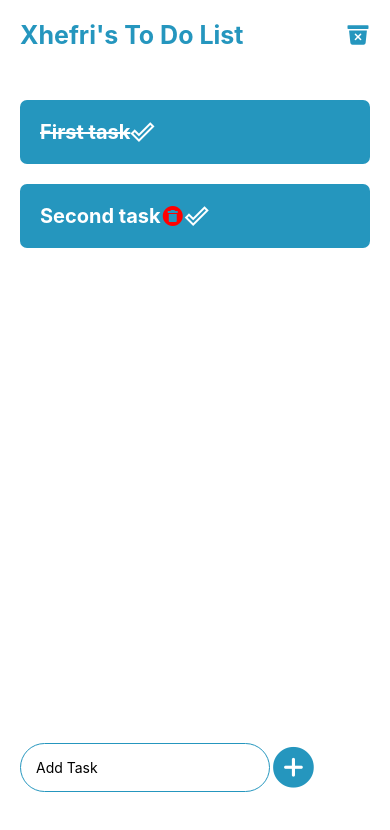
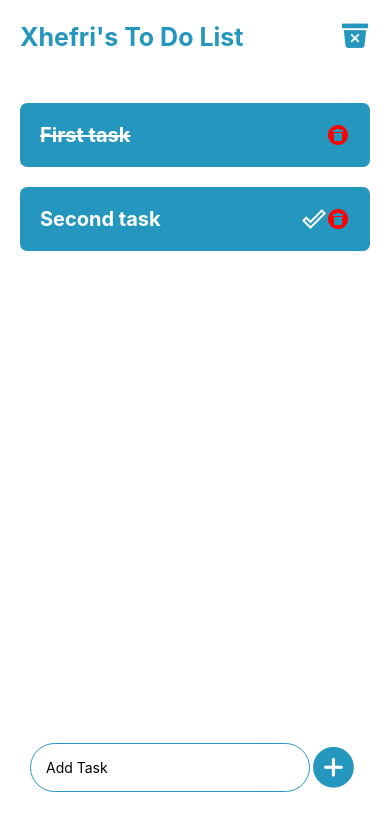
Before and after one commit to xhefribala/ReactNative_ToDoFirebase_App, a React Native app: screen / in a window 390 px wide. Shown: the top 830 px of the page. Built offline with nearby package versions, Linux system fonts and the light colour scheme.

Commit message:
add/delete/mark tasks

```diff
--- a/App.js
+++ b/App.js
@@ -1,5 +1,5 @@
 import React from 'react';
-import { SafeAreaView, StyleSheet, Text, TextInput, TouchableOpacity, View, FlatList } from 'react-native';
+import { SafeAreaView, StyleSheet, Text, TextInput, TouchableOpacity, View, FlatList, Alert } from 'react-native';
 import { Ionicons } from '@expo/vector-icons';
 import { MaterialIcons } from '@expo/vector-icons';
 import { MaterialCommunityIcons } from '@expo/vector-icons';
@@ -7,7 +7,7 @@ import { MaterialCommunityIcons } from '@expo/vector-icons';
 
 
 const App = () => {
-  //hold text input, by default it will be an empty string
+  //hold text input, by default it will be an empty string by default
   const [textInput, setTextInput] = React.useState('');
   const [tasks, setTasks] = React.useState([
     { id: 1, task: 'First task', completed: true },
@@ -19,7 +19,7 @@ const App = () => {
     return (
       //this view will hold the task list
       <View style={styles.listItem}>
-        <View>
+        <View style={{ flex: 1 }}>
           <Text style={{
             fontWeight: '700', fontSize: 20, color: colours.white,
             textDecorationLine: tasks?.completed ? 'line-through' : 'none'
@@ -29,11 +29,15 @@ const App = () => {
         </View>
         {
           //check if the task is not completed
-          !tasks?.completed && <TouchableOpacity>
-            <MaterialCommunityIcons name="delete-circle" size={24} color="red" />
+          //<MaterialCommunityIcons name="delete-circle" size={24} color="red" />
+          !tasks?.completed &&
+          <TouchableOpacity onPress={() => taskCompleted(tasks?.id)}>
+            <MaterialIcons name="done-outline" size={24} color="white" />
           </TouchableOpacity>
         }
-        <TouchableOpacity><MaterialIcons name="done-outline" size={24} color="white" /></TouchableOpacity>
+        <TouchableOpacity onPress={() => deleteTask(tasks?.id)}>
+          <MaterialCommunityIcons name="delete-circle" size={24} color="red" />
+        </TouchableOpacity>
       </View>
 
     );
@@ -41,22 +45,64 @@ const App = () => {
 
   //add task
   const addTask = () => {
-    console.log(textInput);
-    const newTask = {
-      //generate a random ID for the newTask
-      id: Math.random(),
-      task: textInput,
-      completed: false,
-    };
-    setTasks([...tasks, addTask]);
+    //if textInput is empty throw an error
+    if (textInput == "") {
+      Alert.alert("Attention", "Please input your task")
+    } else {
+      const newTask = {
+        //generate a random unique ID for the newTask
+        id: Math.random(),
+        task: textInput,
+        completed: false,
+      };
+      //array that hold the tasks
+      setTasks([...tasks, newTask]);
+      setTextInput('');
+    }
   }
+
+  // mark task as 'completed'
+  const taskCompleted = (taskID) => {
+    const newTaskItem = tasks.map((item) => {
+
+      if (item.id == taskID) {
+        //if true create new object and set completed to true
+        return { ...item, completed: true }
+      }
+      //return rest of items
+      return item;
+    });
+    //pass the new tasks completed
+    setTasks(newTaskItem);
+  };
+
+  // delete task from list
+  const deleteTask = (taskID) => {
+    const newTask = tasks.filter(item => item.id != taskID);
+    setTasks(newTask);
+  }
+
+  // delete all tasks
+  const deleteAllTasks = () => {
+    Alert.alert("Confirm", "Delete all tasks ?", [{
+      text: "Yes", onPress: () => setTasks([])
+    },
+    {
+      text: "No, I was joking! :)"
+    },
+    ]);
+  };
+
+
 
   return (
     <SafeAreaView
       style={{ flex: 1, backgroundColor: colours.white }}>
       <View style={styles.header}>
         <Text style={{ fontWeight: '700', fontSize: 25, color: colours.textColour }}>Xhefri's To Do List</Text>
-        <Ionicons name="trash-bin" size={24} color="#2596be" />
+        <TouchableOpacity onPress={deleteAllTasks}>
+          <Ionicons name="trash-bin" size={30} color="#2596be" />
+        </TouchableOpacity>
       </View>
       <FlatList
         showsVerticalScrollIndicator={false}
@@ -97,7 +143,8 @@ const styles = StyleSheet.create({
     width: '100%',
     flexDirection: 'row',
     alignItems: 'center',
-    paddingHorizontal: 20,
+    paddingHorizontal: 30,
+    flex: 1,
   },
   inputTab: {
     paddingVertical: 15,
@@ -107,6 +154,7 @@ const styles = StyleSheet.create({
     borderColor: colours.textColour,
     borderWidth: 1,
     width: 250,
+    flex: 1,
   },
   listItem: {
     padding: 20,
```
Also changed, not shown: 1 other file (tests, documents, lock files or other folders).
